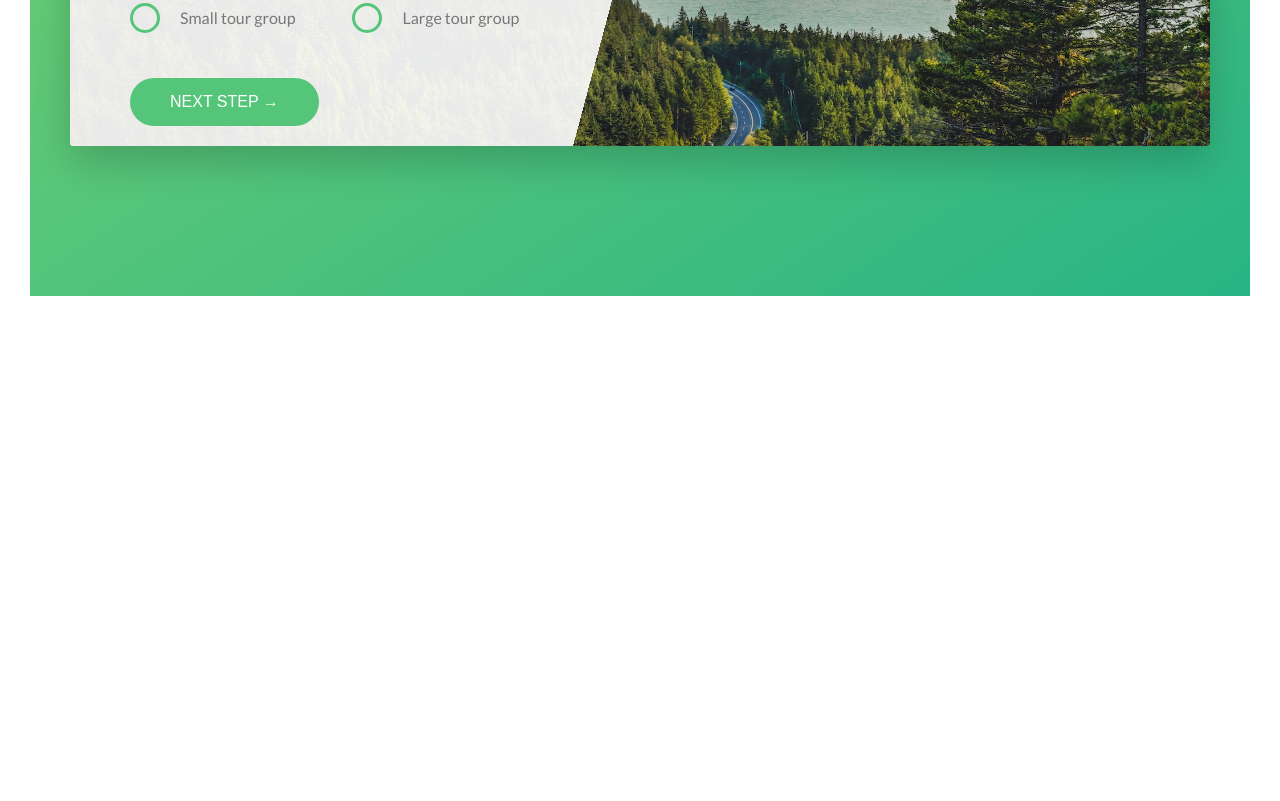
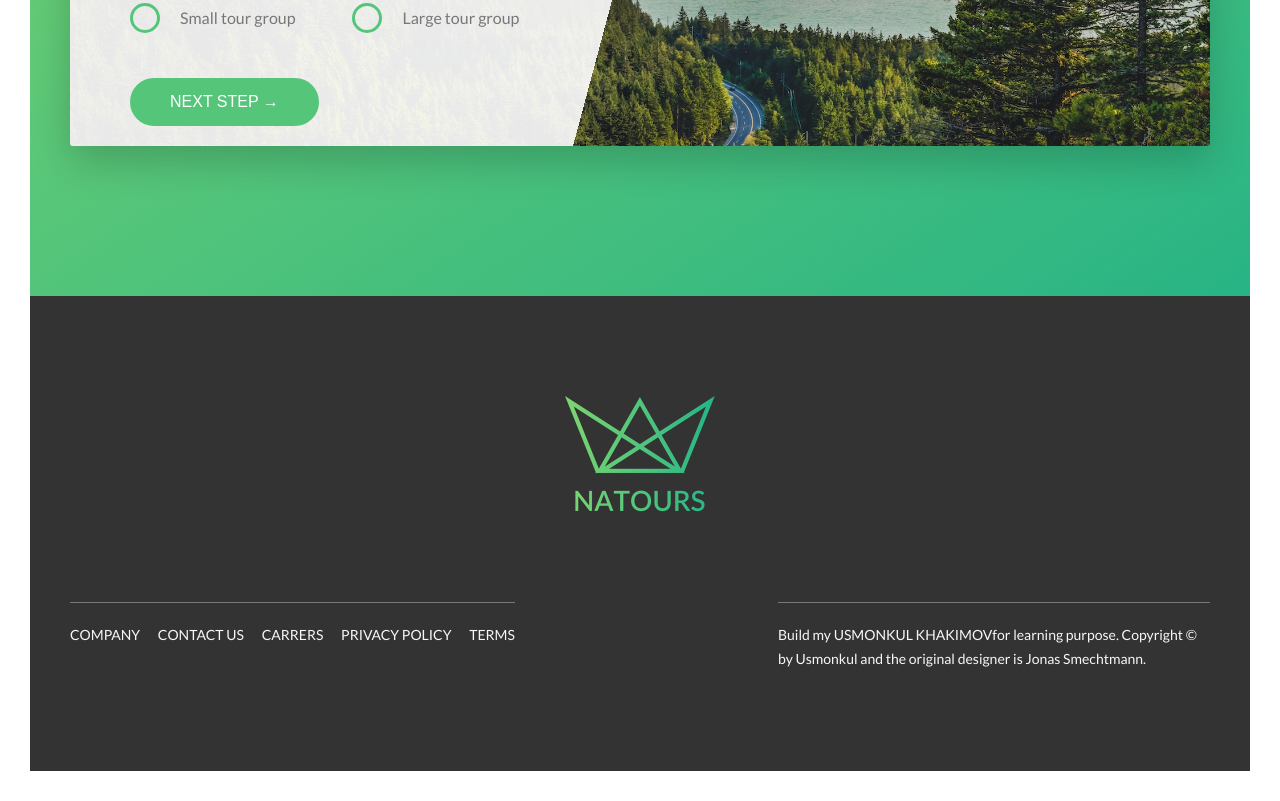
Before and after one commit to Usmonkul/Natours, a website: page index.html in a window 1280 px wide. Shown: the part 5001-5802 px from the top of the page. Before the commit the page ends 5327 px from the top, so only its background shows below. Drawn offline with Linux system fonts and the light colour scheme.

Commit message:
add footer and its styles

```diff
--- a/index.html
+++ b/index.html
@@ -373,5 +373,46 @@
         </div>
       </section>
     </main>
+
+    <footer class="footer">
+      <div class="footer__logo-box">
+        <img
+          src="/img/logo-green-2x.png"
+          alt="Full logo"
+          class="footer__logo"
+        />
+      </div>
+
+      <div class="row">
+        <div class="col-1-of-2">
+          <div class="footer__navigation">
+            <ul class="footer__list">
+              <li class="footer__item">
+                <a href="#" class="footer__link">Company</a>
+              </li>
+              <li class="footer__item">
+                <a href="#" class="footer__link">Contact us</a>
+              </li>
+              <li class="footer__item">
+                <a href="#" class="footer__link">Carrers</a>
+              </li>
+              <li class="footer__item">
+                <a href="#" class="footer__link">Privacy policy</a>
+              </li>
+              <li class="footer__item">
+                <a href="#" class="footer__link">Terms</a>
+              </li>
+            </ul>
+          </div>
+        </div>
+        <div class="col-1-of-2">
+          <p class="footer__copyright">
+            Build my <a href="#" class="footer__link">Usmonkul Khakimov</a>for
+            learning purpose. Copyright &copy; by Usmonkul and the original
+            designer is Jonas Smechtmann.
+          </p>
+        </div>
+      </div>
+    </footer>
   </body>
 </html>
--- a/sass/abstracts/_variables.scss
+++ b/sass/abstracts/_variables.scss
@@ -12,6 +12,7 @@ $color-grey-light-1: #f7f7f7;
 $color-grey-light-2: #eee;
 $color-grey-dark: #777;
 $color-grey-dark-2: #999;
+$color-grey-dark-3: #333;
 $color-white: #fff;
 $color-black: #000;
 
--- /dev/null
+++ b/sass/layout/_footer.scss
@@ -0,0 +1,55 @@
+.footer {
+  background-color: $color-grey-dark-3;
+  padding: 10rem 0;
+  font-size: 1.4rem;
+  color: $color-grey-light-1;
+
+  &__logo-box {
+    text-align: center;
+    margin-bottom: 8rem;
+  }
+  &__logo {
+    width: 15rem;
+  }
+
+  &__navigation {
+    border-top: 1px solid $color-grey-dark;
+    padding-top: 2rem;
+    display: inline-block;
+  }
+  &__list {
+    list-style: none;
+  }
+
+  &__item {
+    display: inline-block;
+    &:not(:last-child) {
+      margin-right: 1.5rem;
+    }
+  }
+
+  &__link {
+    &:link,
+    &:visited {
+      color: $color-grey-light-1;
+      background-color: $color-grey-dark-3;
+      text-decoration: none;
+      text-transform: uppercase;
+      display: inline-block;
+      transition: all 0.2s;
+    }
+    &:hover,
+    &:active {
+      color: $color-primary;
+      box-shadow: 0 1rem 2rem rgba($color-black, 0.4);
+      transform: rotate(5deg) scale(1.3);
+    }
+  }
+
+  &__copyright {
+    border-top: 1px solid $color-grey-dark;
+    padding-top: 2rem;
+    width: 80%;
+    float: right;
+  }
+}
--- a/sass/main.scss
+++ b/sass/main.scss
@@ -18,5 +18,6 @@
 
 @import "layout/header";
 @import "layout/grid";
+@import "layout/footer";
 
 @import "pages/home";
```
Also changed, not shown: css/style.css.
